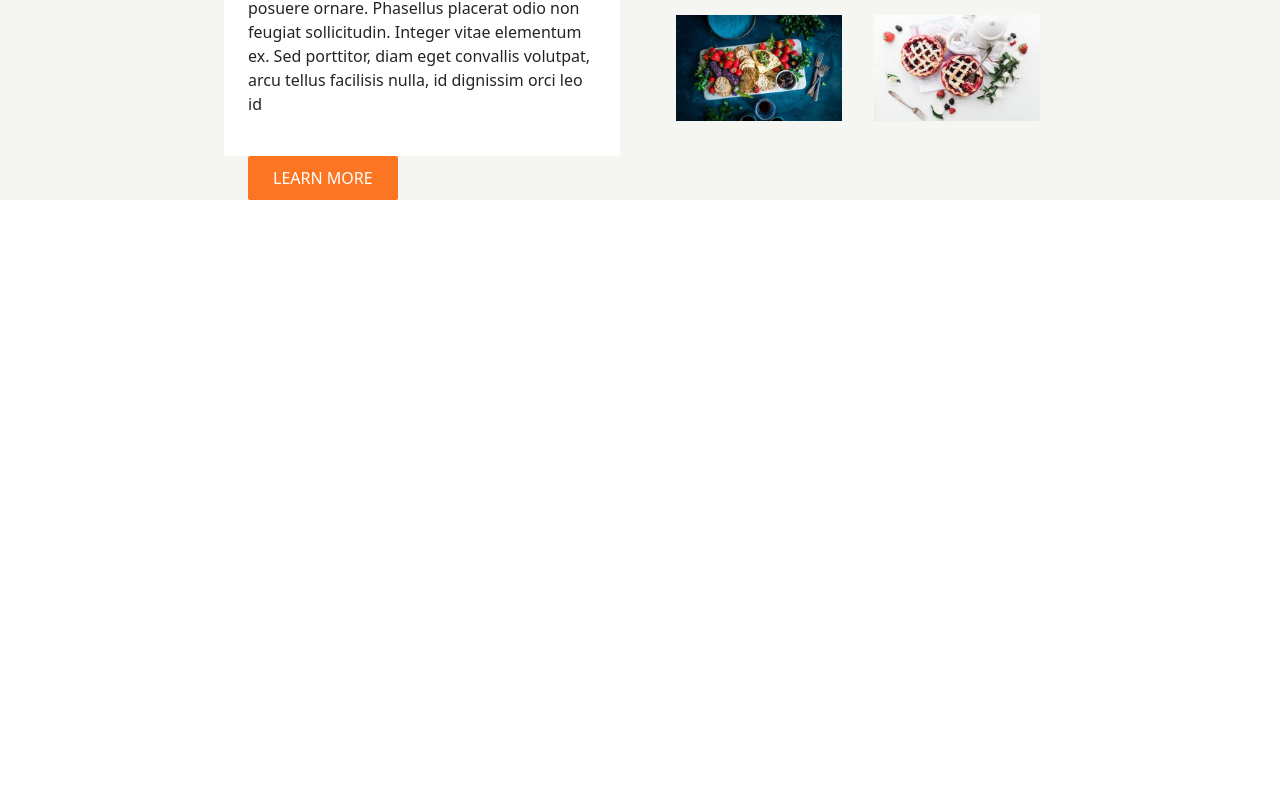
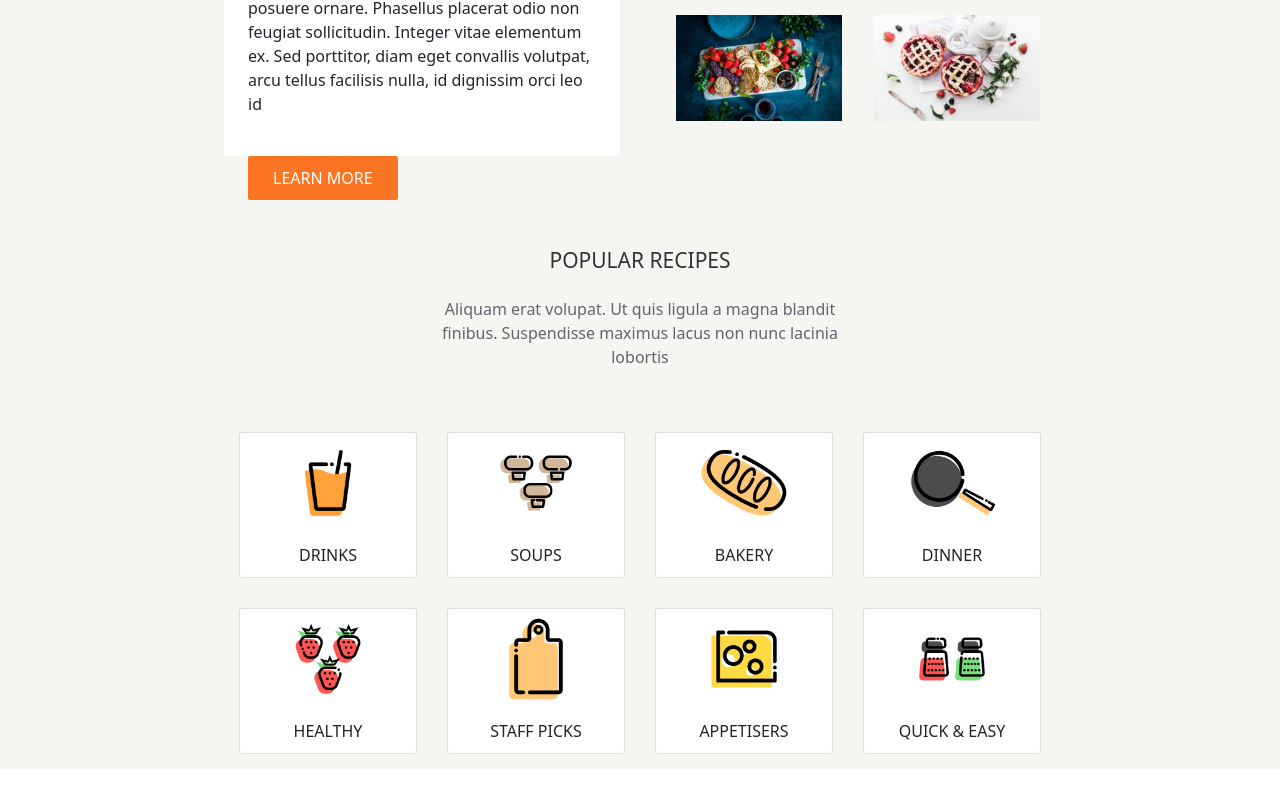
Before and after one commit to SebastianCarai/proj-html-vuejs, a Vue app: page / in a window 1280 px wide. Shown: the part 2208-3015 px from the top of the page. Before the commit the page ends 2408 px from the top, so only its background shows below. Built offline with nearby package versions, Linux system fonts and the light colour scheme.

Commit message:
Culinary Collection

```diff
--- /dev/null
+++ b/src/components/CulinaryCollection.vue
@@ -0,0 +1,100 @@
+<template>
+    <div class="container_65 culinary_collection mt-5 mb-5">
+        <!-- Intro titles -->
+        <div class="my-5">
+            <h3 class="section_title mt-2 mb-4">POPULAR RECIPES</h3>
+            <p class="font_m">Aliquam erat volupat. Ut quis ligula a magna blandit finibus. Suspendisse maximus lacus non nunc lacinia lobortis</p>
+        </div>
+
+        <div class="d-flex flex-wrap">
+            <div class="card" v-for="(card, index) in cardsArray" :key="index">
+                <div>
+                    <img :src="require(`../assets/img/${card.imgPath}`)" alt="">
+                </div>
+
+                <div class="title">
+                    {{card.cardTitle.toUpperCase()}}
+                </div>
+                </div>
+        </div>
+
+    </div>
+</template>
+
+<script>
+
+export default {
+    name: 'CulinaryCollection',
+    components:{
+    },
+    data: function(){
+        return{
+            cardsArray:[
+                {
+                    imgPath: 'drinks-recipes.png',
+                    cardTitle: 'Drinks',
+                },
+                {
+                    imgPath: 'soups-recipes.png',
+                    cardTitle: 'Soups',
+                },
+                {
+                    imgPath: 'baking-recipes.png',
+                    cardTitle: 'Bakery',
+                },
+                {
+                    imgPath: 'dinner-recipes.png',
+                    cardTitle: 'Dinner',
+                },
+                {
+                    imgPath: 'healthy-recipes.png',
+                    cardTitle: 'Healthy',
+                },
+                {
+                    imgPath: 'staff-picks.png',
+                    cardTitle: 'Staff Picks',
+                },
+                {
+                    imgPath: 'premium-recipes.png',
+                    cardTitle: 'Appetisers',
+                },
+                {
+                    imgPath: 'quick-easy-recipes.png',
+                    cardTitle: 'Quick & Easy',
+                },
+
+            ]
+        }
+    }
+}
+</script>
+
+<style lang="scss" scoped>
+@import '../style/general.scss';
+@import '../style/variables.scss';
+
+.culinary_collection{
+    p{
+        width: 50%;
+        margin: auto;
+        text-align: center;
+        color: lighten($main_text_color, 20%);
+    }
+    .card{
+        width: calc((100% / 4) - 30px);
+        margin: 15px;
+        img{
+            width: 100px;
+        }
+        display: inline-block;
+        text-align: center;
+        .title{
+            padding: 10px;
+        }
+    }
+    .card:hover .title{
+        background-color: $main-color;
+        color: white;
+    }
+}
+</style>
--- a/src/components/Main.vue
+++ b/src/components/Main.vue
@@ -2,19 +2,23 @@
     <main>
         <FoodieJournal />
         <PopularRecipes />
+        <CulinaryCollection />
     </main>
 </template>
 
 <script>
 import FoodieJournal from './FoodieJournal.vue';
 import PopularRecipes from './PopularRecipes.vue';
+import CulinaryCollection from './CulinaryCollection.vue';
+
 
 
 export default {
     name: 'Main',
     components: {
         FoodieJournal,
-        PopularRecipes
+        PopularRecipes,
+        CulinaryCollection
     },
     data: function(){
         return{
```
